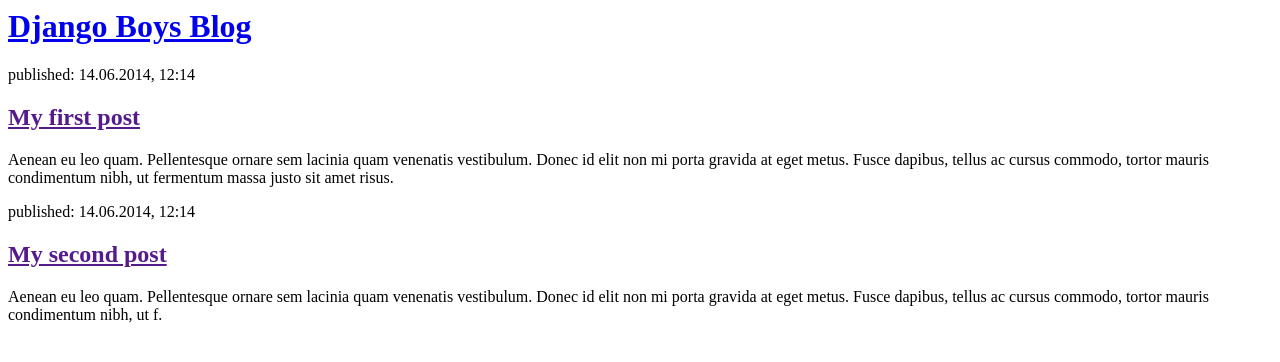
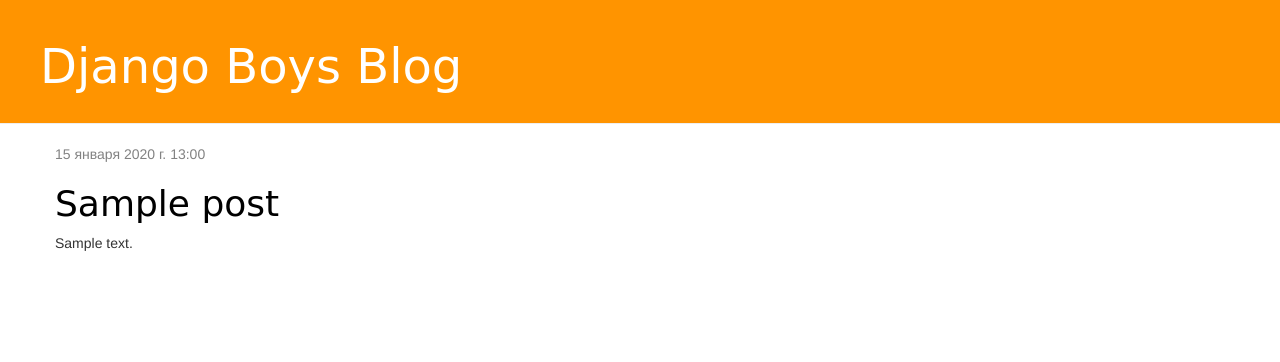
Before and after one commit to SergeBut/my-first-blog, a Django app: page / in a window 1280 px wide. Shown: the top 362 px of the page. Run offline with Django 4.2, Linux system fonts and the light colour scheme; tables that the repository leaves empty hold one stand-in row (values such as "Sample post"); some libraries are stand-ins or nearby versions.

Commit message:
Новые шаблоны

```diff
--- /dev/null
+++ b/blog/static/css/blog.css
@@ -0,0 +1,46 @@
+.page-header {
+    background-color: #ff9400;
+    margin-top: 0;
+    padding: 20px 20px 20px 40px;
+}
+
+.page-header h1, .page-header h1 a, .page-header h1 a:visited, .page-header h1 a:active {
+    color: #ffffff;
+    font-size: 36pt;
+    text-decoration: none;
+}
+
+.content {
+    margin-left: 40px;
+}
+
+h1, h2, h3, h4 {
+    font-family: 'Lobster', cursive;
+}
+
+.date {
+    color: #828282;
+}
+
+.save {
+    float: right;
+}
+
+.post-form textarea, .post-form input {
+    width: 100%;
+}
+
+.top-menu, .top-menu:hover, .top-menu:visited {
+    color: #ffffff;
+    float: right;
+    font-size: 26pt;
+    margin-right: 20px;
+}
+
+.post {
+    margin-bottom: 70px;
+}
+
+.post h1 a, .post h1 a:visited {
+    color: #000000;
+}
--- /dev/null
+++ b/blog/templates/blog/base.html
@@ -0,0 +1,22 @@
+{% load static %}
+<html>
+    <head>
+        <title>Django Boys blog</title>
+        <link rel="stylesheet" href="//maxcdn.bootstrapcdn.com/bootstrap/3.2.0/css/bootstrap.min.css">
+        <link rel="stylesheet" href="//maxcdn.bootstrapcdn.com/bootstrap/3.2.0/css/bootstrap-theme.min.css">
+        <link rel="stylesheet" href="{% static 'css/blog.css' %}">
+    </head>
+    <body>
+        <div class="page-header">
+            <h1><a href="/">Django Boys Blog</a></h1>
+        </div>
+        <div class="content container">
+            <div class="row">
+                <div class="col-md-8">
+                {% block content %}
+                {% endblock %}
+                </div>
+            </div>
+        </div>
+    </body>
+</html>
--- a/blog/templates/blog/post_list.html
+++ b/blog/templates/blog/post_list.html
@@ -1,22 +1,13 @@
-<html>
-    <head>
-        <title>Django Boys blog</title>
-    </head>
-    <body>
-        <div>
-            <h1><a href="/">Django Boys Blog</a></h1>
+{% extends 'blog/base.html' %}
+
+{% block content %}
+    {% for post in posts %}
+        <div class="post">
+            <div class="date">
+                {{ post.published_date }}
+            </div>
+            <h1><a href="{% url 'post_detail' pk=post.pk %}">{{ post.title }}</a></h1>
+            <p>{{ post.text|linebreaksbr }}</p>
         </div>
-
-        <div>
-            <p>published: 14.06.2014, 12:14</p>
-            <h2><a href="">My first post</a></h2>
-            <p>Aenean eu leo quam. Pellentesque ornare sem lacinia quam venenatis vestibulum. Donec id elit non mi porta gravida at eget metus. Fusce dapibus, tellus ac cursus commodo, tortor mauris condimentum nibh, ut fermentum massa justo sit amet risus.</p>
-        </div>
-
-        <div>
-            <p>published: 14.06.2014, 12:14</p>
-            <h2><a href="">My second post</a></h2>
-            <p>Aenean eu leo quam. Pellentesque ornare sem lacinia quam venenatis vestibulum. Donec id elit non mi porta gravida at eget metus. Fusce dapibus, tellus ac cursus commodo, tortor mauris condimentum nibh, ut f.</p>
-        </div>
-    </body>
-</html>
+    {% endfor %}
+{% endblock %}
--- a/blog/urls.py
+++ b/blog/urls.py
@@ -3,4 +3,5 @@
 
 urlpatterns = [
     path('', views.post_list, name='post_list'),
+    path('post/<int:pk>/', views.post_detail, name='post_detail'),
 ]
--- a/blog/views.py
+++ b/blog/views.py
@@ -1,5 +1,12 @@
-from django.shortcuts import render
+from django.shortcuts import render, get_object_or_404
+from django.utils import timezone
+from .models import Post
 
 # Create your views here.
 def post_list(request):
-    return render(request, 'blog/post_list.html', {})
+    posts = Post.objects.filter(published_date__lte=timezone.now()).order_by('published_date')
+    return render(request, 'blog/post_list.html', {'posts': posts})
+
+def post_detail(request, pk):
+    post = get_object_or_404(Post, pk=pk)
+    return render(request, 'blog/post_detail.html', {'post': post})
```
Also changed, not shown: blog/templates/blog/post_detail.html (added, +13 -0 lines), blog/models.py (line endings or trailing spaces).
